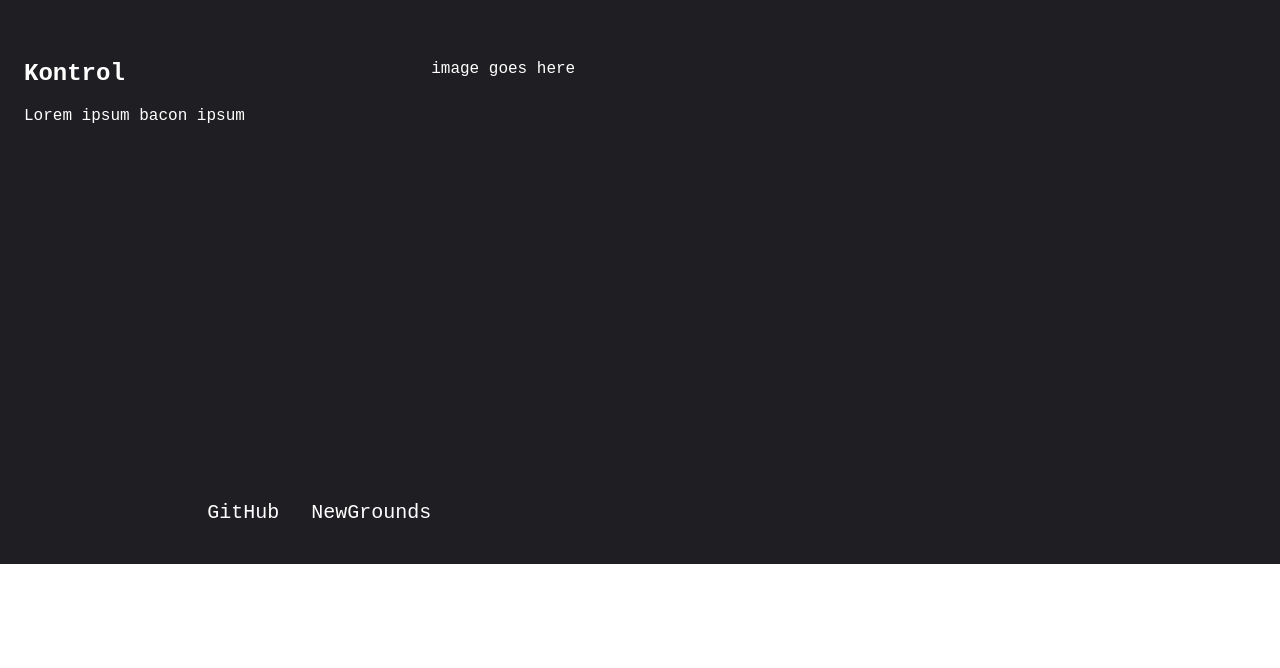
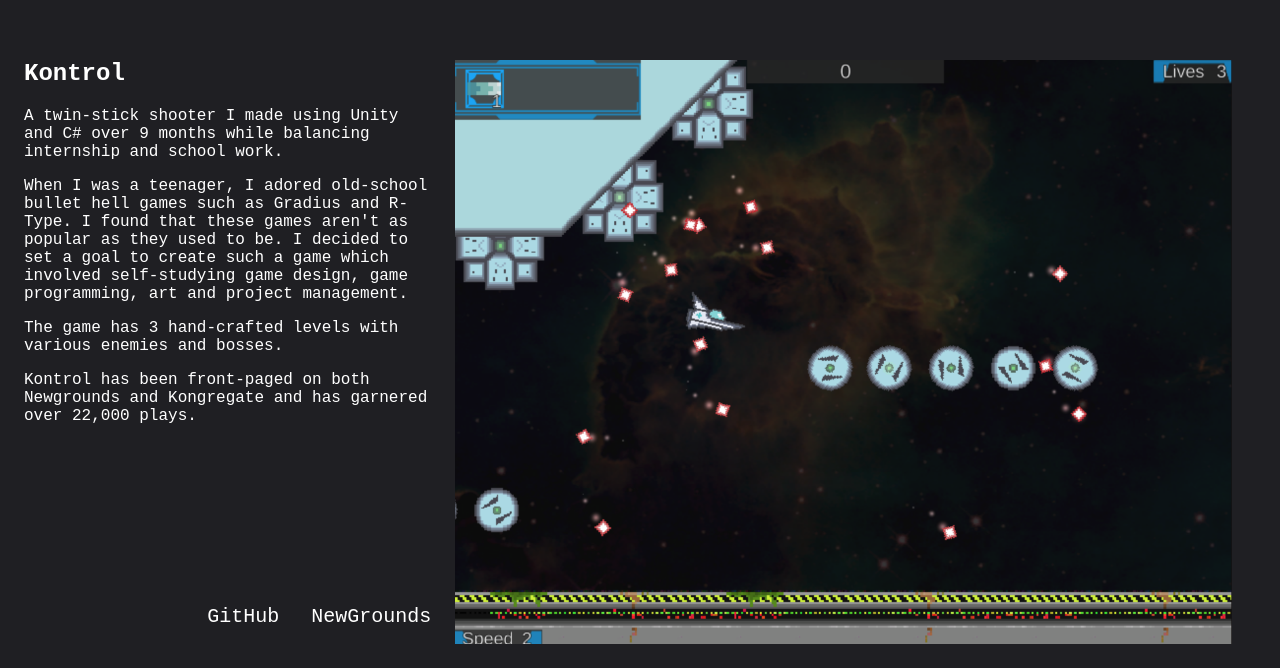
Before and after one commit to MarcusBoay/marcusboay.github.io, a React (Create React App) app: page /#/ in a window 1280 px wide. Shown: the part 764-1432 px from the top of the page. Before the commit the page ends 1328 px from the top, so only its background shows below. Built offline with nearby package versions, Linux system fonts and the light colour scheme; what typesafe-actions would draw is missing.

Commit message:
write up for Kontrol

```diff
--- a/src/pages/Home/Home.tsx
+++ b/src/pages/Home/Home.tsx
@@ -13,25 +13,17 @@ import {
     StyledHomeSectionLinkContainer,
 } from './StyledHome'
 import { SectionInfoModel } from '../../models/Home'
+import kontrolImage from '../../images/kontrol.png'
 
-/**
- * projects to showcase:
- *
- * kontrol,
- * tree viz?,
- * maybe the thing from work????,
- * 379 assignment?,
- * advent of code?????????????,
- * this website???????????????????
- *
- *
- * how to showcase???
- * probably CtCI method...
- */
 const projects = [
     {
         title: 'Kontrol',
-        description: 'Lorem ipsum bacon ipsum',
+        description: [
+            'A twin-stick shooter I made using Unity and C# over 9 months while balancing internship and school work.',
+            "When I was a teenager, I adored old-school bullet hell games such as Gradius and R-Type. I found that these games aren't as popular as they used to be. I decided to set a goal to create such a game which involved self-studying game design, game programming, art and project management. ",
+            'The game has 3 hand-crafted levels with various enemies and bosses.',
+            'Kontrol has been front-paged on both Newgrounds and Kongregate and has garnered over 22,000 plays.',
+        ],
         links: [
             {
                 title: 'GitHub',
@@ -42,12 +34,17 @@ const projects = [
                 url: 'https://www.newgrounds.com/portal/view/704281',
             },
         ],
+        image: kontrolImage,
     },
 ] as Array<SectionInfoModel>
 const Home: React.FunctionComponent<{}> = () => {
     const [firstSectionText, setFirstSectionText] = useState<string>('')
+    const [secondSectionText, setSecondSectionText] = useState<string>('')
     let firstSectionTextPointer = 0
+    let secondSectionTextPointer = 0
     const firstSectionTextFull = "Hi. I'm Marcus Boay."
+    const secondSectionTextFull =
+        'Delivering quality code with excellent user experience.'
 
     // title text animation
     useEffect(() => {
@@ -101,15 +98,16 @@ const Section: React.FunctionComponent<SectionProps> = ({ project }) => {
         <StyledHomeSection>
             <StyledHomeSectionInner>
                 <StyledHomeSectionTitle>{project.title}</StyledHomeSectionTitle>
-                <StyledHomeSectionText>
-                    {project.description}
-                </StyledHomeSectionText>
+                {project.description &&
+                    project.description.map(d => (
+                        <StyledHomeSectionText>{d}</StyledHomeSectionText>
+                    ))}
                 <StyledHomeSectionLinksContainer>
                     {generateLinks()}
                 </StyledHomeSectionLinksContainer>
             </StyledHomeSectionInner>
             <StyledHomeSectionInner right>
-                image goes here
+                <img src={project.image} alt="image for kontrol" />
             </StyledHomeSectionInner>
         </StyledHomeSection>
     )
--- a/src/pages/Home/StyledHome.tsx
+++ b/src/pages/Home/StyledHome.tsx
@@ -20,24 +20,36 @@ export const StyledHomeFirstSectionTextContainer = styled.div`
 
 export const StyledHomeTitle = styled.h1``
 
+const sectionMargin = 24
+
 export const StyledHomeSection = styled.div`
     min-height: 60vh;
-    margin: 24px;
+    margin: ${`${sectionMargin}px`};
     display: flex;
     flex-direction: row;
 `
 
 export const StyledHomeSectionInner = styled.div<{ right?: boolean }>`
     width: ${props => (props.right ? `calc(65% - 24px)` : `calc(35% - 24px)`)};
+    margin-right: ${props => (props.right ? `0px` : `${sectionMargin}px`)};
     display: flex;
     flex-direction: column;
+
+    img {
+        object-fit: cover;
+        max-height: 800px;
+        width: 100%;
+        padding: 0px;
+    }
 `
 
 export const StyledHomeSectionTitle = styled.h2`
     margin-top: 0px;
 `
 
-export const StyledHomeSectionText = styled.p``
+export const StyledHomeSectionText = styled.p`
+    margin-bottom: 1em;
+`
 
 export const StyledHomeSectionLinksContainer = styled.ul`
     align-self: flex-end;
```
Also changed, not shown: src/models/Home.tsx (+6 -4 lines), src/images/kontrol.png (added).
